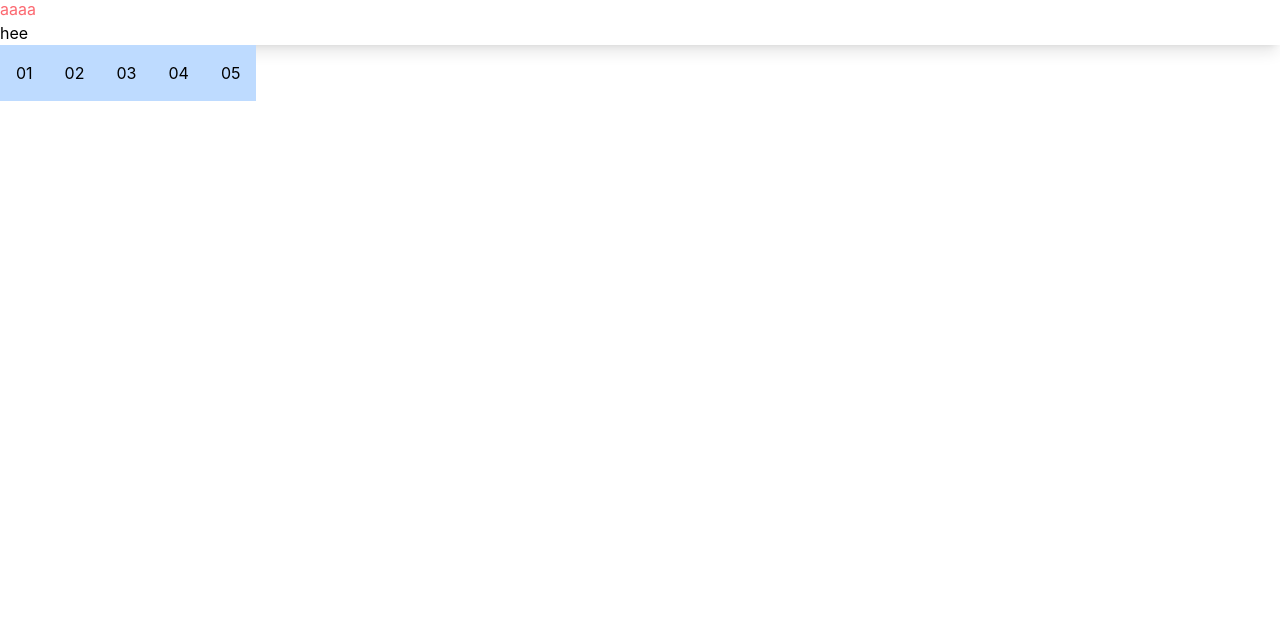
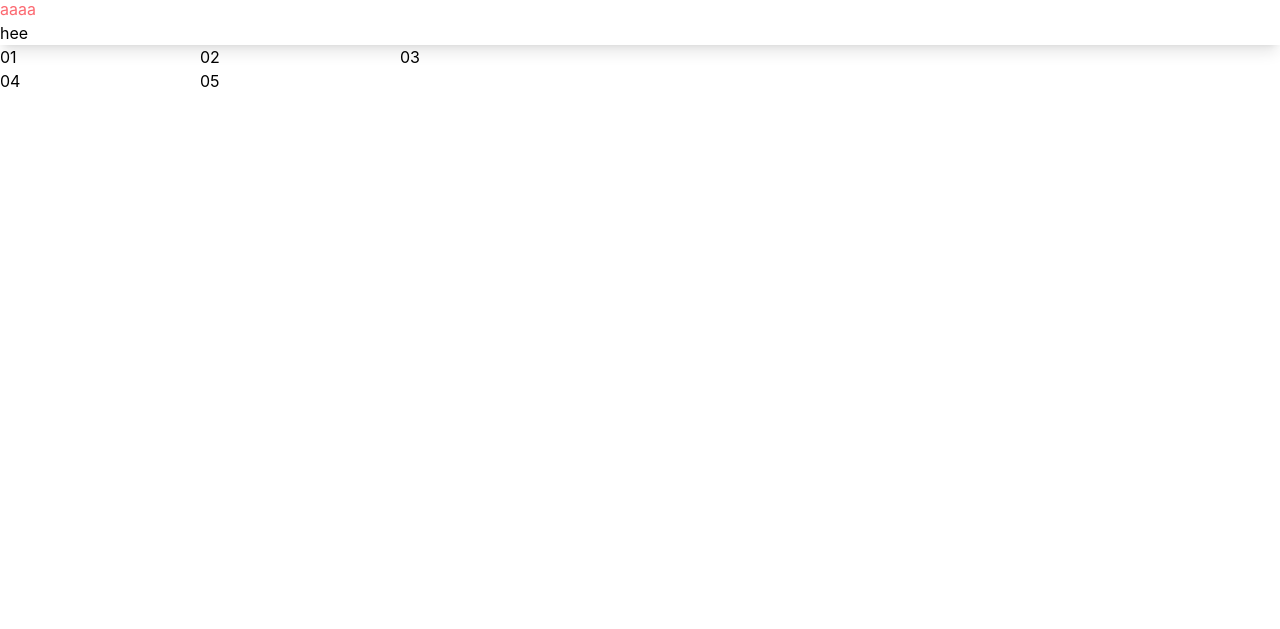
Before and after one commit to token-hub/tailwind-playground, a website: page index.html in a window 1280 px wide. Shown: the part 171-800 px from the top of the page. Drawn offline with nearby package versions, Linux system fonts and the light colour scheme; files that its build step writes are made by us from their sources.

Commit message:
Task 97
Build a card grid using flexbox where cards wrap onto new lines and each card is at least 200px wide

```diff
--- a/index.html
+++ b/index.html
@@ -24,12 +24,12 @@
 
         <div class="flex-(--sidebar-flex)"></div>
 
-        <div class="flex w-3xl flex-nowrap">
-            <div class="bg-blue-200 p-4">01</div>
-            <div class="bg-blue-200 p-4">02</div>
-            <div class="bg-blue-200 p-4">03</div>
-            <div class="bg-blue-200 p-4">04</div>
-            <div class="bg-blue-200 p-4">05</div>
+        <div class="flex w-3xl flex-wrap">
+            <div class="min-w-[200px]">01</div>
+            <div class="min-w-[200px]">02</div>
+            <div class="min-w-[200px]">03</div>
+            <div class="min-w-[200px]">04</div>
+            <div class="min-w-[200px]">05</div>
         </div>
     </body>
 </html>
```
